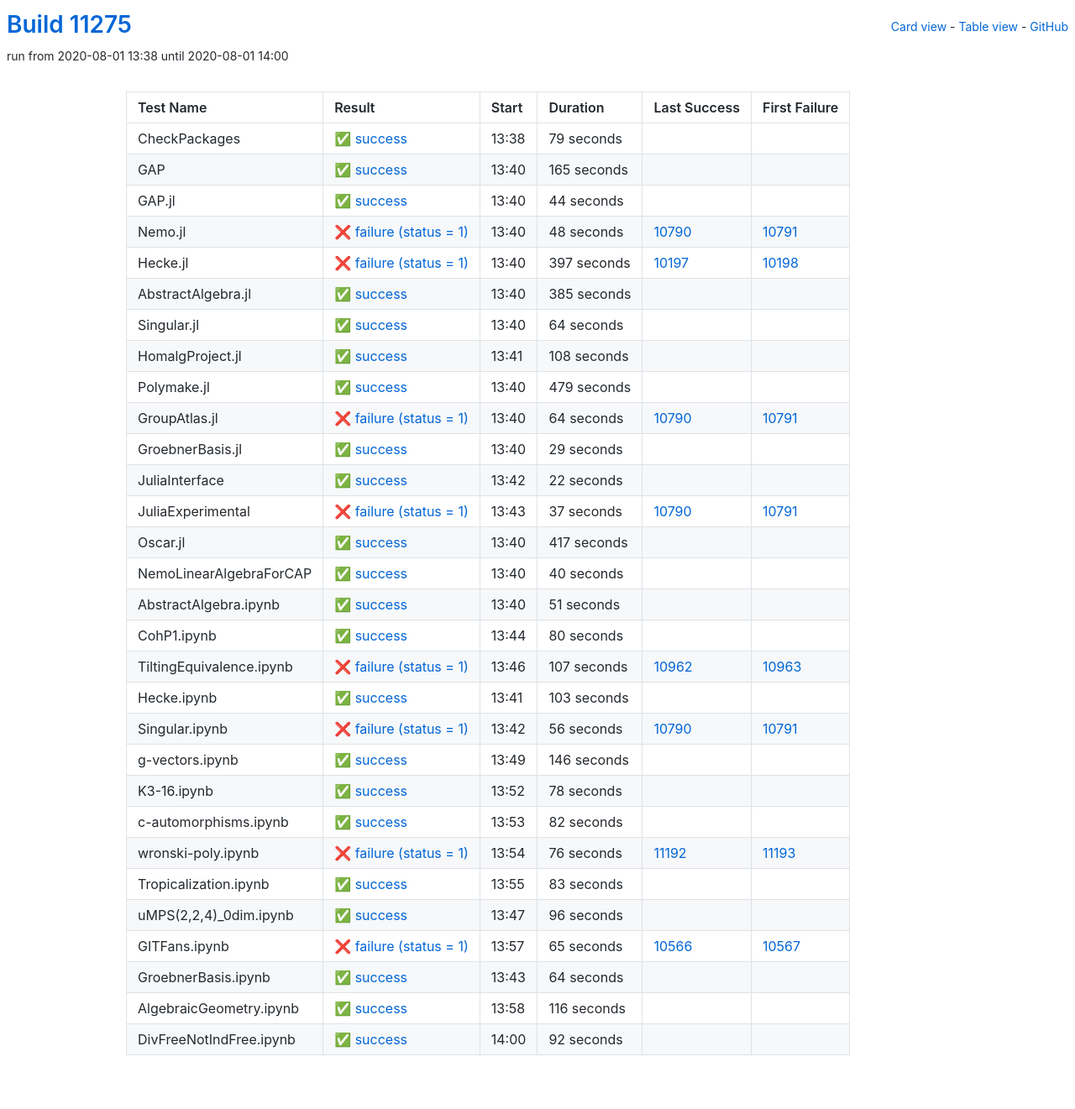
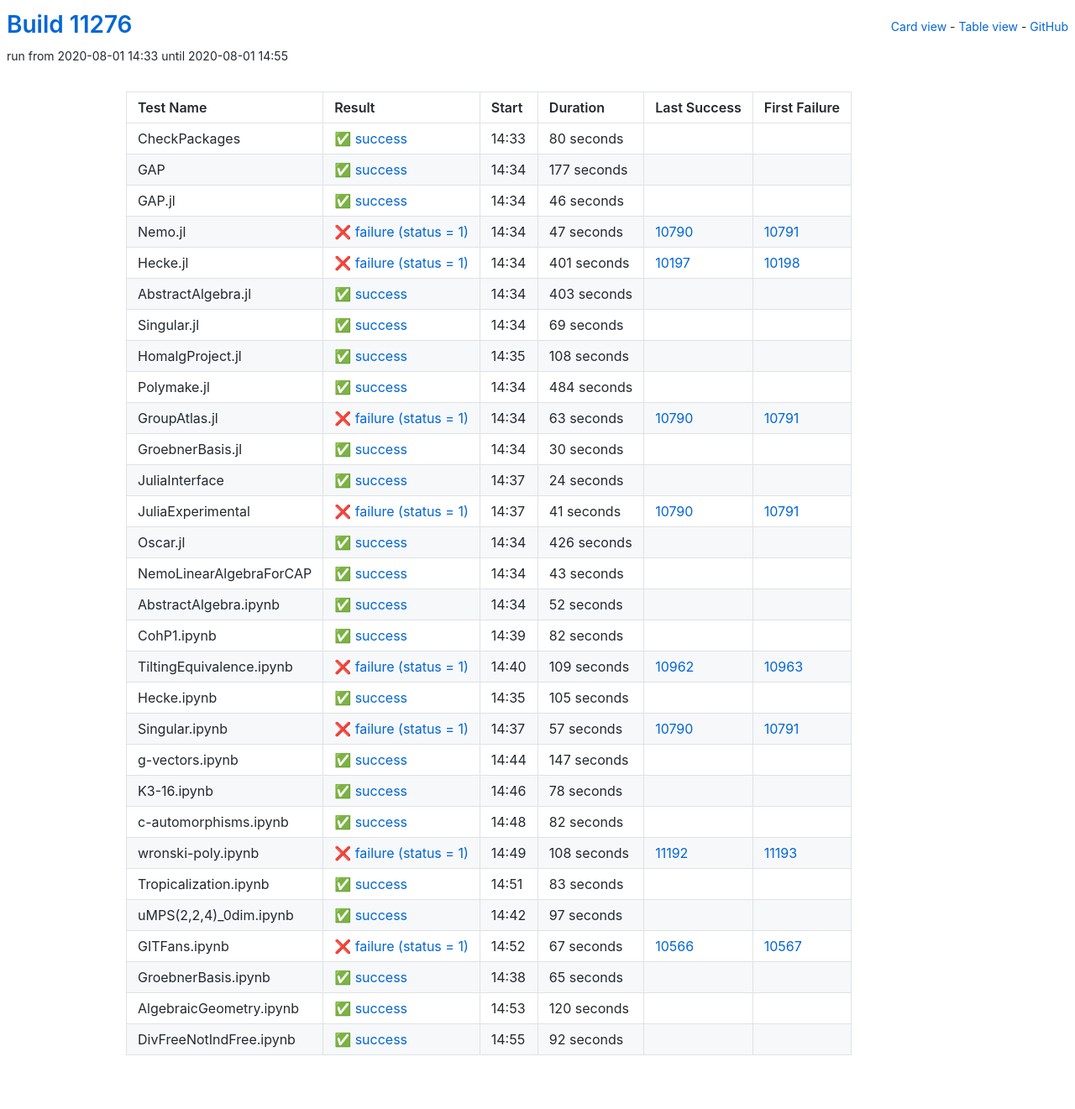
Before and after one commit to oscar-system/oscar-ci-status, a Jekyll site: the page built from table.html, in a window 1280 px wide. Shown: the whole page at 84% size. Built offline with Jekyll 4.4.1, drawn with Linux system fonts in a browser that asks for light colours.

Commit message:
Build #11276

```diff
--- a/_data/ci.yml
+++ b/_data/ci.yml
@@ -1,6 +1,6 @@
 ---
-build: 11275
-build_url: https://oscarci.mathematik.uni-kl.de/job/oscar/11275/
+build: 11276
+build_url: https://oscarci.mathematik.uni-kl.de/job/oscar/11276/
 job: oscar
 organization: oscar-system
 repo: oscar-ci-status
@@ -8,92 +8,92 @@
 tests:
 - name: CheckPackages
   id: checkpackages
-  log: https://oscarci.mathematik.uni-kl.de/job/oscar/11275/artifact/logs/build-11275/CheckPackages.log
-  start: 2020-08-01 13:38
+  log: https://oscarci.mathematik.uni-kl.de/job/oscar/11276/artifact/logs/build-11276/CheckPackages.log
+  start: 2020-08-01 14:33
   success: true
   exitcode: 0
   status: success
-  duration: 79
+  duration: 80
   last_success: false
   last_success_url:
   first_failure: false
   first_failure_url:
 - name: GAP
   id: gap
-  log: https://oscarci.mathematik.uni-kl.de/job/oscar/11275/artifact/logs/build-11275/GAP.log
-  start: 2020-08-01 13:40
+  log: https://oscarci.mathematik.uni-kl.de/job/oscar/11276/artifact/logs/build-11276/GAP.log
+  start: 2020-08-01 14:34
   success: true
   exitcode: 0
   status: success
-  duration: 165
+  duration: 177
   last_success: false
   last_success_url:
   first_failure: false
   first_failure_url:
 - name: GAP.jl
   id: gap-jl
-  log: https://oscarci.mathematik.uni-kl.de/job/oscar/11275/artifact/logs/build-11275/GAP.jl.log
-  start: 2020-08-01 13:40
+  log: https://oscarci.mathematik.uni-kl.de/job/oscar/11276/artifact/logs/build-11276/GAP.jl.log
+  start: 2020-08-01 14:34
   success: true
   exitcode: 0
   status: success
-  duration: 44
+  duration: 46
   last_success: false
   last_success_url:
   first_failure: false
   first_failure_url:
 - name: Nemo.jl
   id: nemo-jl
-  log: https://oscarci.mathematik.uni-kl.de/job/oscar/11275/artifact/logs/build-11275/Nemo.jl.log
-  start: 2020-08-01 13:40
+  log: https://oscarci.mathematik.uni-kl.de/job/oscar/11276/artifact/logs/build-11276/Nemo.jl.log
+  start: 2020-08-01 14:34
   success: false
   exitcode: 1
   status: failure
-  duration: 48
+  duration: 47
   last_success: 10790
   last_success_url: https://oscarci.mathematik.uni-kl.de/job/oscar/10790/
   first_failure: 10791
   first_failure_url: https://oscarci.mathematik.uni-kl.de/job/oscar/10791/
 - name: Hecke.jl
   id: hecke-jl
-  log: https://oscarci.mathematik.uni-kl.de/job/oscar/11275/artifact/logs/build-11275/Hecke.jl.log
-  start: 2020-08-01 13:40
+  log: https://oscarci.mathematik.uni-kl.de/job/oscar/11276/artifact/logs/build-11276/Hecke.jl.log
+  start: 2020-08-01 14:34
   success: false
   exitcode: 1
   status: failure
-  duration: 397
+  duration: 401
   last_success: 10197
   last_success_url: https://oscarci.mathematik.uni-kl.de/job/oscar/10197/
   first_failure: 10198
   first_failure_url: https://oscarci.mathematik.uni-kl.de/job/oscar/10198/
 - name: AbstractAlgebra.jl
   id: abstractalgebra-jl
-  log: https://oscarci.mathematik.uni-kl.de/job/oscar/11275/artifact/logs/build-11275/AbstractAlgebra.jl.log
-  start: 2020-08-01 13:40
+  log: https://oscarci.mathematik.uni-kl.de/job/oscar/11276/artifact/logs/build-11276/AbstractAlgebra.jl.log
+  start: 2020-08-01 14:34
   success: true
   exitcode: 0
   status: success
-  duration: 385
+  duration: 403
   last_success: false
   last_success_url:
   first_failure: false
   first_failure_url:
 - name: Singular.jl
   id: singular-jl
-  log: https://oscarci.mathematik.uni-kl.de/job/oscar/11275/artifact/logs/build-11275/Singular.jl.log
-  start: 2020-08-01 13:40
+  log: https://oscarci.mathematik.uni-kl.de/job/oscar/11276/artifact/logs/build-11276/Singular.jl.log
+  start: 2020-08-01 14:34
   success: true
   exitcode: 0
   status: success
-  duration: 64
+  duration: 69
   last_success: false
   last_success_url:
   first_failure: false
   first_failure_url:
 - name: HomalgProject.jl
   id: homalgproject-jl
-  log: https://oscarci.mathematik.uni-kl.de/job/oscar/11275/artifact/logs/build-11275/HomalgProject.jl.log
-  start: 2020-08-01 13:41
+  log: https://oscarci.mathematik.uni-kl.de/job/oscar/11276/artifact/logs/build-11276/HomalgProject.jl.log
+  start: 2020-08-01 14:35
   success: true
   exitcode: 0
   status: success
@@ -104,164 +104,164 @@
   first_failure_url:
 - name: Polymake.jl
   id: polymake-jl
-  log: https://oscarci.mathematik.uni-kl.de/job/oscar/11275/artifact/logs/build-11275/Polymake.jl.log
-  start: 2020-08-01 13:40
+  log: https://oscarci.mathematik.uni-kl.de/job/oscar/11276/artifact/logs/build-11276/Polymake.jl.log
+  start: 2020-08-01 14:34
   success: true
   exitcode: 0
   status: success
-  duration: 479
+  duration: 484
   last_success: false
   last_success_url:
   first_failure: false
   first_failure_url:
 - name: GroupAtlas.jl
   id: groupatlas-jl
-  log: https://oscarci.mathematik.uni-kl.de/job/oscar/11275/artifact/logs/build-11275/GroupAtlas.jl.log
-  start: 2020-08-01 13:40
+  log: https://oscarci.mathematik.uni-kl.de/job/oscar/11276/artifact/logs/build-11276/GroupAtlas.jl.log
+  start: 2020-08-01 14:34
   success: false
   exitcode: 1
   status: failure
-  duration: 64
+  duration: 63
   last_success: 10790
   last_success_url: https://oscarci.mathematik.uni-kl.de/job/oscar/10790/
   first_failure: 10791
   first_failure_url: https://oscarci.mathematik.uni-kl.de/job/oscar/10791/
 - name: GroebnerBasis.jl
   id: groebnerbasis-jl
-  log: https://oscarci.mathematik.uni-kl.de/job/oscar/11275/artifact/logs/build-11275/GroebnerBasis.jl.log
-  start: 2020-08-01 13:40
+  log: https://oscarci.mathematik.uni-kl.de/job/oscar/11276/artifact/logs/build-11276/GroebnerBasis.jl.log
+  start: 2020-08-01 14:34
   success: true
   exitcode: 0
   status: success
-  duration: 29
+  duration: 30
   last_success: false
   last_success_url:
   first_failure: false
   first_failure_url:
 - name: JuliaInterface
   id: juliainterface
-  log: https://oscarci.mathematik.uni-kl.de/job/oscar/11275/artifact/logs/build-11275/JuliaInterface.log
-  start: 2020-08-01 13:42
+  log: https://oscarci.mathematik.uni-kl.de/job/oscar/11276/artifact/logs/build-11276/JuliaInterface.log
+  start: 2020-08-01 14:37
   success: true
   exitcode: 0
   status: success
-  duration: 22
+  duration: 24
   last_success: false
   last_success_url:
   first_failure: false
   first_failure_url:
 - name: JuliaExperimental
   id: juliaexperimental
-  log: https://oscarci.mathematik.uni-kl.de/job/oscar/11275/artifact/logs/build-11275/JuliaExperimental.log
-  start: 2020-08-01 13:43
+  log: https://oscarci.mathematik.uni-kl.de/job/oscar/11276/artifact/logs/build-11276/JuliaExperimental.log
+  start: 2020-08-01 14:37
   success: false
   exitcode: 1
   status: failure
-  duration: 37
+  duration: 41
   last_success: 10790
   last_success_url: https://oscarci.mathematik.uni-kl.de/job/oscar/10790/
   first_failure: 10791
   first_failure_url: https://oscarci.mathematik.uni-kl.de/job/oscar/10791/
 - name: Oscar.jl
   id: oscar-jl
-  log: https://oscarci.mathematik.uni-kl.de/job/oscar/11275/artifact/logs/build-11275/Oscar.jl.log
-  start: 2020-08-01 13:40
+  log: https://oscarci.mathematik.uni-kl.de/job/oscar/11276/artifact/logs/build-11276/Oscar.jl.log
+  start: 2020-08-01 14:34
   success: true
   exitcode: 0
   status: success
-  duration: 417
+  duration: 426
   last_success: false
   last_success_url:
   first_failure: false
   first_failure_url:
 - name: NemoLinearAlgebraForCAP
   id: nemolinearalgebraforcap
-  log: https://oscarci.mathematik.uni-kl.de/job/oscar/11275/artifact/logs/build-11275/NemoLinearAlgebraForCAP.log
-  start: 2020-08-01 13:40
+  log: https://oscarci.mathematik.uni-kl.de/job/oscar/11276/artifact/logs/build-11276/NemoLinearAlgebraForCAP.log
+  start: 2020-08-01 14:34
   success: true
   exitcode: 0
   status: success
-  duration: 40
+  duration: 43
   last_success: false
   last_success_url:
   first_failure: false
   first_failure_url:
 - name: AbstractAlgebra.ipynb
   id: abstractalgebra-ipynb
-  log: https://oscarci.mathematik.uni-kl.de/job/oscar/11275/artifact/logs/build-11275/AbstractAlgebra.ipynb.log
-  start: 2020-08-01 13:40
+  log: https://oscarci.mathematik.uni-kl.de/job/oscar/11276/artifact/logs/build-11276/AbstractAlgebra.ipynb.log
+  start: 2020-08-01 14:34
   success: true
   exitcode: 0
   status: success
-  duration: 51
+  duration: 52
   last_success: false
   last_success_url:
   first_failure: false
   first_failure_url:
 - name: CohP1.ipynb
   id: cohp1-ipynb
-  log: https://oscarci.mathematik.uni-kl.de/job/oscar/11275/artifact/logs/build-11275/CohP1.ipynb.log
-  start: 2020-08-01 13:44
+  log: https://oscarci.mathematik.uni-kl.de/job/oscar/11276/artifact/logs/build-11276/CohP1.ipynb.log
+  start: 2020-08-01 14:39
   success: true
   exitcode: 0
   status: success
-  duration: 80
+  duration: 82
   last_success: false
   last_success_url:
   first_failure: false
   first_failure_url:
 - name: TiltingEquivalence.ipynb
   id: tiltingequivalence-ipynb
-  log: https://oscarci.mathematik.uni-kl.de/job/oscar/11275/artifact/logs/build-11275/TiltingEquivalence.ipynb.log
-  start: 2020-08-01 13:46
+  log: https://oscarci.mathematik.uni-kl.de/job/oscar/11276/artifact/logs/build-11276/TiltingEquivalence.ipynb.log
+  start: 2020-08-01 14:40
   success: false
   exitcode: 1
   status: failure
-  duration: 107
+  duration: 109
   last_success: 10962
   last_success_url: https://oscarci.mathematik.uni-kl.de/job/oscar/10962/
   first_failure: 10963
   first_failure_url: https://oscarci.mathematik.uni-kl.de/job/oscar/10963/
 - name: Hecke.ipynb
   id: hecke-ipynb
-  log: https://oscarci.mathematik.uni-kl.de/job/oscar/11275/artifact/logs/build-11275/Hecke.ipynb.log
-  start: 2020-08-01 13:41
+  log: https://oscarci.mathematik.uni-kl.de/job/oscar/11276/artifact/logs/build-11276/Hecke.ipynb.log
+  start: 2020-08-01 14:35
   success: true
   exitcode: 0
   status: success
-  duration: 103
+  duration: 105
   last_success: false
   last_success_url:
   first_failure: false
   first_failure_url:
 - name: Singular.ipynb
   id: singular-ipynb
-  log: https://oscarci.mathematik.uni-kl.de/job/oscar/11275/artifact/logs/build-11275/Singular.ipynb.log
-  start: 2020-08-01 13:42
+  log: https://oscarci.mathematik.uni-kl.de/job/oscar/11276/artifact/logs/build-11276/Singular.ipynb.log
+  start: 2020-08-01 14:37
   success: false
   exitcode: 1
   status: failure
-  duration: 56
+  duration: 57
   last_success: 10790
   last_success_url: https://oscarci.mathematik.uni-kl.de/job/oscar/10790/
   first_failure: 10791
   first_failure_url: https://oscarci.mathematik.uni-kl.de/job/oscar/10791/
 - name: g-vectors.ipynb
   id: g-vectors-ipynb
-  log: https://oscarci.mathematik.uni-kl.de/job/oscar/11275/artifact/logs/build-11275/g-vectors.ipynb.log
-  start: 2020-08-01 13:49
+  log: https://oscarci.mathematik.uni-kl.de/job/oscar/11276/artifact/logs/build-11276/g-vectors.ipynb.log
+  start: 2020-08-01 14:44
   success: true
   exitcode: 0
   status: success
-  duration: 146
+  duration: 147
   last_success: false
   last_success_url:
   first_failure: false
   first_failure_url:
 - name: K3-16.ipynb
   id: k3-16-ipynb
-  log: https://oscarci.mathematik.uni-kl.de/job/oscar/11275/artifact/logs/build-11275/K3-16.ipynb.log
-  start: 2020-08-01 13:52
+  log: https://oscarci.mathematik.uni-kl.de/job/oscar/11276/artifact/logs/build-11276/K3-16.ipynb.log
+  start: 2020-08-01 14:46
   success: true
   exitcode: 0
   status: success
@@ -272,8 +272,8 @@
   first_failure_url:
 - name: c-automorphisms.ipynb
   id: c-automorphisms-ipynb
-  log: https://oscarci.mathematik.uni-kl.de/job/oscar/11275/artifact/logs/build-11275/c-automorphisms.ipynb.log
-  start: 2020-08-01 13:53
+  log: https://oscarci.mathematik.uni-kl.de/job/oscar/11276/artifact/logs/build-11276/c-automorphisms.ipynb.log
+  start: 2020-08-01 14:48
   success: true
   exitcode: 0
   status: success
@@ -284,20 +284,20 @@
   first_failure_url:
 - name: wronski-poly.ipynb
   id: wronski-poly-ipynb
-  log: https://oscarci.mathematik.uni-kl.de/job/oscar/11275/artifact/logs/build-11275/wronski-poly.ipynb.log
-  start: 2020-08-01 13:54
+  log: https://oscarci.mathematik.uni-kl.de/job/oscar/11276/artifact/logs/build-11276/wronski-poly.ipynb.log
+  start: 2020-08-01 14:49
   success: false
   exitcode: 1
   status: failure
-  duration: 76
+  duration: 108
   last_success: 11192
   last_success_url: https://oscarci.mathematik.uni-kl.de/job/oscar/11192/
   first_failure: 11193
   first_failure_url: https://oscarci.mathematik.uni-kl.de/job/oscar/11193/
 - name: Tropicalization.ipynb
   id: tropicalization-ipynb
-  log: https://oscarci.mathematik.uni-kl.de/job/oscar/11275/artifact/logs/build-11275/Tropicalization.ipynb.log
-  start: 2020-08-01 13:55
+  log: https://oscarci.mathematik.uni-kl.de/job/oscar/11276/artifact/logs/build-11276/Tropicalization.ipynb.log
+  start: 2020-08-01 14:51
   success: true
   exitcode: 0
   status: success
@@ -308,56 +308,56 @@
   first_failure_url:
 - name: uMPS(2,2,4)_0dim.ipynb
   id: umps-2-2-4-0dim-ipynb
-  log: https://oscarci.mathematik.uni-kl.de/job/oscar/11275/artifact/logs/build-11275/uMPS-2-2-4-_0dim.ipynb.log
-  start: 2020-08-01 13:47
+  log: https://oscarci.mathematik.uni-kl.de/job/oscar/11276/artifact/logs/build-11276/uMPS-2-2-4-_0dim.ipynb.log
+  start: 2020-08-01 14:42
   success: true
   exitcode: 0
   status: success
-  duration: 96
+  duration: 97
   last_success: false
   last_success_url:
   first_failure: false
   first_failure_url:
 - name: GITFans.ipynb
   id: gitfans-ipynb
-  log: https://oscarci.mathematik.uni-kl.de/job/oscar/11275/artifact/logs/build-11275/GITFans.ipynb.log
-  start: 2020-08-01 13:57
+  log: https://oscarci.mathematik.uni-kl.de/job/oscar/11276/artifact/logs/build-11276/GITFans.ipynb.log
+  start: 2020-08-01 14:52
   success: false
   exitcode: 1
   status: failure
-  duration: 65
+  duration: 67
   last_success: 10566
   last_success_url: https://oscarci.mathematik.uni-kl.de/job/oscar/10566/
   first_failure: 10567
   first_failure_url: https://oscarci.mathematik.uni-kl.de/job/oscar/10567/
 - name: GroebnerBasis.ipynb
   id: groebnerbasis-ipynb
-  log: https://oscarci.mathematik.uni-kl.de/job/oscar/11275/artifact/logs/build-11275/GroebnerBasis.ipynb.log
-  start: 2020-08-01 13:43
+  log: https://oscarci.mathematik.uni-kl.de/job/oscar/11276/artifact/logs/build-11276/GroebnerBasis.ipynb.log
+  start: 2020-08-01 14:38
   success: true
   exitcode: 0
   status: success
-  duration: 64
+  duration: 65
   last_success: false
   last_success_url:
   first_failure: false
   first_failure_url:
 - name: AlgebraicGeometry.ipynb
   id: algebraicgeometry-ipynb
-  log: https://oscarci.mathematik.uni-kl.de/job/oscar/11275/artifact/logs/build-11275/AlgebraicGeometry.ipynb.log
-  start: 2020-08-01 13:58
+  log: https://oscarci.mathematik.uni-kl.de/job/oscar/11276/artifact/logs/build-11276/AlgebraicGeometry.ipynb.log
+  start: 2020-08-01 14:53
   success: true
   exitcode: 0
   status: success
-  duration: 116
+  duration: 120
   last_success: false
   last_success_url:
   first_failure: false
   first_failure_url:
 - name: DivFreeNotIndFree.ipynb
   id: divfreenotindfree-ipynb
-  log: https://oscarci.mathematik.uni-kl.de/job/oscar/11275/artifact/logs/build-11275/DivFreeNotIndFree.ipynb.log
-  start: 2020-08-01 14:00
+  log: https://oscarci.mathematik.uni-kl.de/job/oscar/11276/artifact/logs/build-11276/DivFreeNotIndFree.ipynb.log
+  start: 2020-08-01 14:55
   success: true
   exitcode: 0
   status: success
```
Also changed, not shown: README.md.
